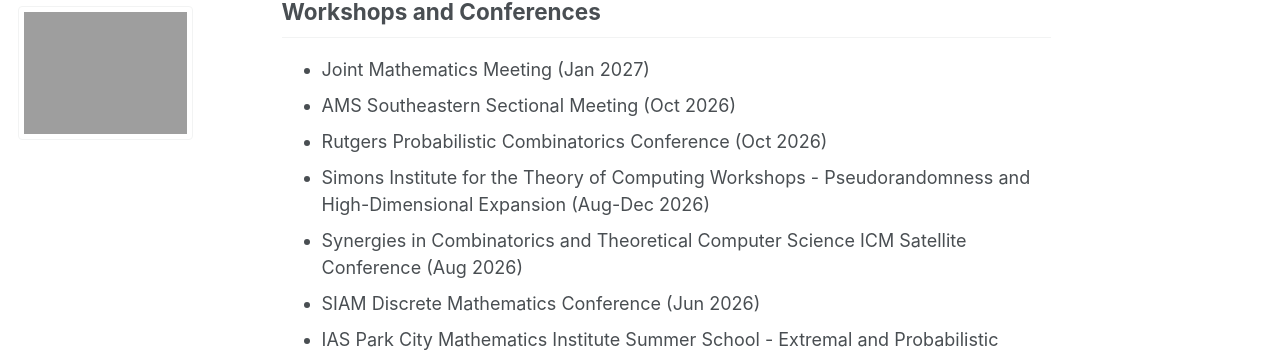
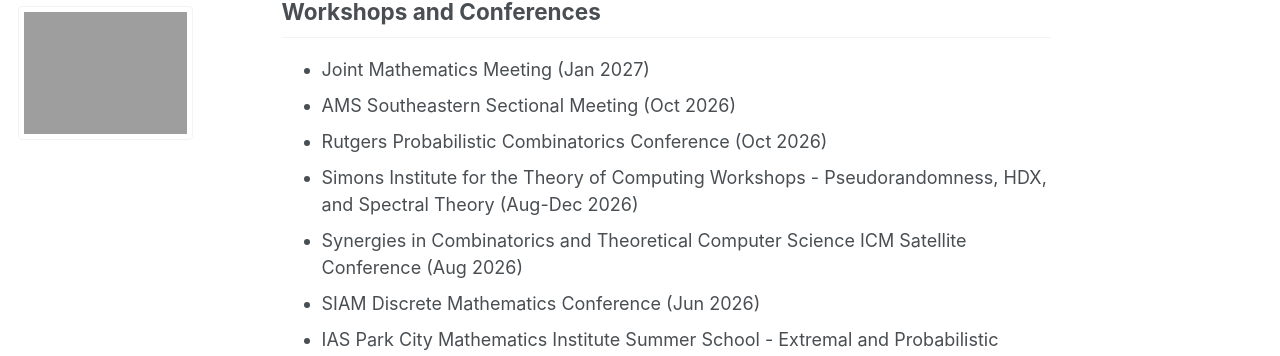
Before and after one commit to njtung/njtung.github.io, a Jekyll site: the page built from _pages/about.md, in a window 1280 px wide and 900 px high, scrolled down 1093 px. Shown: the part 93-449 px from the top of the window. Built offline with Jekyll 4.4.1, drawn with Linux system fonts in a browser that asks for light colours; a script that is not in the unit is left out.

Commit message:
Update about.md

```diff
--- a/_pages/about.md
+++ b/_pages/about.md
@@ -61,7 +61,7 @@ _with Jerome Sanes, Eli Upfal, and Ani Eloyan_
 * Joint Mathematics Meeting (Jan 2027)
 * AMS Southeastern Sectional Meeting (Oct 2026)
 * Rutgers Probabilistic Combinatorics Conference (Oct 2026)
-* Simons Institute for the Theory of Computing Workshops - Pseudorandomness and High-Dimensional Expansion (Aug-Dec 2026)
+* Simons Institute for the Theory of Computing Workshops - Pseudorandomness, HDX, and Spectral Theory (Aug-Dec 2026)
 * Synergies in Combinatorics and Theoretical Computer Science ICM Satellite Conference (Aug 2026)
 * SIAM Discrete Mathematics Conference (Jun 2026)
 * IAS Park City Mathematics Institute Summer School - Extremal and Probabilistic Combinatorics (Jul 2025)
```
